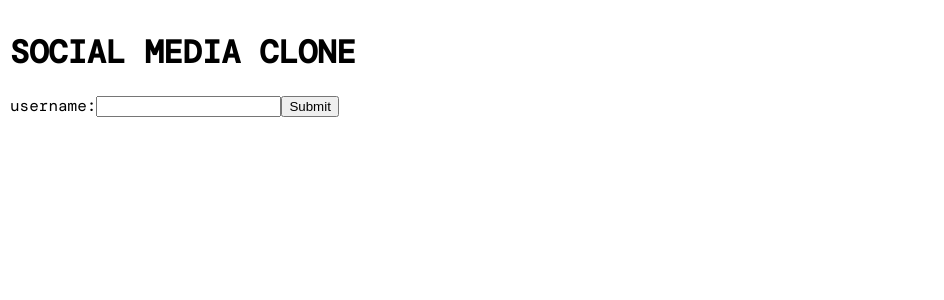
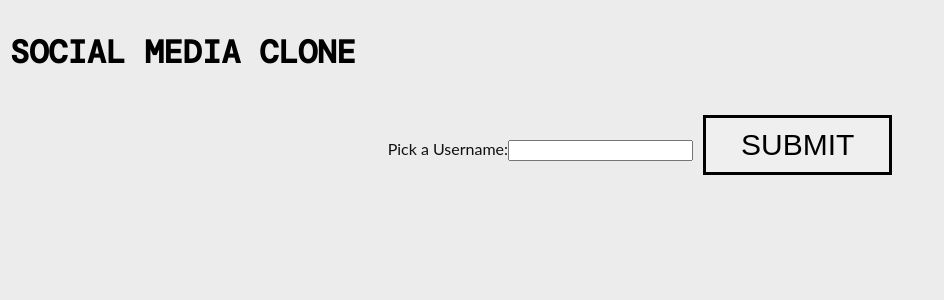
Before and after one commit to DAngelo345/React-Project, a React (Create React App) app: page / in a window 1280 px wide. Shown: the top 300 px of the page, without its empty margins (0-944 px from the left). Built offline with nearby package versions, Linux system fonts and the light colour scheme; a web font is replaced by a local one.

Commit message:
css stuff

```diff
--- a/src/App.js
+++ b/src/App.js
@@ -9,7 +9,7 @@ function App(props) {
     <div className="index">
 
 
-      <h1>SOCIAL MEDIA CLONE</h1>
+      <h1 className="header">SOCIAL MEDIA CLONE</h1>
 
       {props.setuser.username ?
       <Switch>
--- a/src/cards.css
+++ b/src/cards.css
@@ -3,7 +3,7 @@
 body {
     padding: 10px;
     /* margin: auto; */
-    background-color: #ffffff;
+    background-color: #ECECEC;
     color: rgb(0, 0, 0);
     font-family: 'DM Mono', monospace;
     /* align-items: center; */
--- a/src/components/Login.js
+++ b/src/components/Login.js
@@ -2,6 +2,7 @@ import { useState } from 'react'
 import { submitLogin } from '../redux/actionCreators'
 import { connect } from 'react-redux'
 import { useHistory } from 'react-router-dom'
+import '../morecss.css';
 
 function Login(props) {
 
@@ -21,10 +22,10 @@ return (
     <p className="login">
         <form onSubmit={handleSubmit}>
             <label>
-                username:
+                Pick a Username:
                 <input type="text" name="username" value={username} onChange={(e) => setUsername(e.target.value)} />
             </label>
-            <input type="submit" value="Submit" />
+            <input  className="btn" type="submit" value="SUBMIT" />
         </form>
      </p>
         )
--- a/src/components/Nav.js
+++ b/src/components/Nav.js
@@ -2,7 +2,11 @@ import { NavLink } from 'react-router-dom'
 import { connect } from 'react-redux'
 import { submitLogout } from '../redux/actionCreators';
 import '../cards.css';
-function Nav( { submitLogout }) {
+function Nav({ submitLogout }) {
+
+
+
+
     return <nav>
 
         <NavLink to="/posts" className="nav">ALL POSTS</NavLink>
--- a/src/components/PostCard.js
+++ b/src/components/PostCard.js
@@ -14,7 +14,7 @@ export default function PostCard({ id, image, description, likes, username, user
             <Link to={`/users/${user_id}`}><h3> Author: {username}</h3></Link>
             <Link to={`/users/${user_id}`}><img class="card__image" src={image} alt={description} /></Link>
             <p>{description}</p>
-            <button onClick={() => setCount(count + 1)}> {count} </button>
+            <button className="btn" onClick={() => setCount(count + 1)}> {count} </button>
         </div>
     )
 }
--- a/src/components/PostForm.js
+++ b/src/components/PostForm.js
@@ -1,14 +1,16 @@
 
 import { useHistory } from 'react-router-dom'
 import { useEffect } from "react"
-import { submitPost, getPosts } from '../redux/actionCreators'
+import { submitPost, getPosts, submitLogin } from '../redux/actionCreators'
 import { connect } from 'react-redux'
 import { useState } from 'react'
+// import { $CombinedState } from 'redux'
 
 
-function PostForm({ userId, submitPost, getPosts }) {
+function PostForm({ userId, userName, submitPost, getPosts, submitLogin }) {
     console.log(userId)
 
+    // console.log(userName)
     useEffect(getPosts, [getPosts])
 
     const history = useHistory()
@@ -17,11 +19,11 @@ function PostForm({ userId, submitPost, getPosts }) {
     const [description, setDescription] = useState('')
 
     const handleSubmit = (e) => {
-        e.preventDefault()
+        // e.preventDefault()
         const newPost = { image, description, user_id: userId }
         // console.log(newPost)
-       submitPost(newPost)
-        history.push("/posts/:id")
+        submitPost(newPost)
+        // history.push(`/users/${userId}`)
     }
 
     return (
@@ -39,6 +41,6 @@ function PostForm({ userId, submitPost, getPosts }) {
     )
 
 }
-const mapStateToProps = (state) => ({ userId: state.setuser.id })
+const mapStateToProps = (state) => ({ userId: state.setuser.id, userName: state.setuser.username })
 
-export default connect(mapStateToProps, { submitPost, getPosts })(PostForm);
+export default connect(mapStateToProps, { submitPost, getPosts, submitLogin })(PostForm);
--- a/src/containers/Postindex.js
+++ b/src/containers/Postindex.js
@@ -1,14 +1,17 @@
 import { useEffect } from "react"
-import { getPosts } from '../redux/actionCreators'
+import { getPosts, submitPost } from '../redux/actionCreators'
 import { connect } from 'react-redux'
 import { PostCard, Nav, PostForm } from '../components'
 import { useState } from 'react'
 import '../card.css';
 import '../cards.css';
+import '../index.css';
 
-function PostIndex({ getPosts, posts}) {
+function PostIndex({ getPosts, posts, submitPost }) {
 
-    useEffect(getPosts, [getPosts])
+
+    // actually CHECK THE LENGTH OF [getPost] and if that changes useEffect should modify the indexpage
+    useEffect(getPosts, [getPosts], [submitPost])
     // console.log(posts)
     // const [count, setCount] = useState(0);
 
@@ -23,7 +26,6 @@ function PostIndex({ getPosts, posts}) {
         else {
             return posts
         }
-
     }
 
     return(
@@ -33,7 +35,6 @@ function PostIndex({ getPosts, posts}) {
 
                 {/* sortedArray() */}
                 {sortedArray().map(post => <PostCard {...post} key={post.id} />)}
-
                 <button onClick={() => setActive(!active)}>{active ? 'true' : 'false'}</button>
                 <PostForm />
         </div>
@@ -46,4 +47,4 @@ const mapStatetoPorps = (state) => {
 
 }
 
-export default connect(mapStatetoPorps, { getPosts })(PostIndex)
+export default connect(mapStatetoPorps, { getPosts, submitPost })(PostIndex)
--- a/src/containers/UserProfile.js
+++ b/src/containers/UserProfile.js
@@ -39,15 +39,10 @@ function UserProfile({ getUser, clearUser, user, setuser }) {
 
 </div>
 
-
-
     return <>
         <Nav/>
         {user ? loaded() : spinner()}
-
         </>
-
-
 
 }
 
--- a/src/index.css
+++ b/src/index.css
@@ -1,11 +1,16 @@
 body {
   margin: 0;
+  background-color: #ECECEC;
   font-family: -apple-system, BlinkMacSystemFont, 'Segoe UI', 'Roboto', 'Oxygen',
     'Ubuntu', 'Cantarell', 'Fira Sans', 'Droid Sans', 'Helvetica Neue',
     sans-serif;
   -webkit-font-smoothing: antialiased;
   -moz-osx-font-smoothing: grayscale;
 }
+.header{
+  align-content: center;
+  align-content: center;
+}
 
 code {
   font-family: source-code-pro, Menlo, Monaco, Consolas, 'Courier New',
--- /dev/null
+++ b/src/morecss.css
@@ -0,0 +1,41 @@
+/* .squarebutton {
+    border: 3.5px solid black;
+    margin-left: 10px;
+    padding: 10px 22px;
+    position: relative;
+    background-color: transparent;
+
+} */
+
+.login,html{
+	height: 100%;
+}
+.header {
+    align-items: center;
+    align-content: center;
+}
+
+.login {
+	font-family: "Lato", sans-serif;
+	color: #111;
+	display: flex;
+	flex-direction: row;
+	align-items: center;
+	align-content: center;
+	justify-content: center;
+	background-color: #ECECEC;
+}
+
+.btn{
+    border: 3.5px solid black;
+	margin: 20px auto;
+    margin-left:10px;
+	/* border: none; */
+	padding: 10px 35px;
+	font-size: 30px;
+	position: relative;
+
+}
+.btn:hover{
+    background-color: rgb(240, 233, 34);
+}
--- a/src/style.css
+++ b/src/style.css
@@ -5,6 +5,9 @@
     animation: transitonIn 0.75s;
 } */
 /* https://www.youtube.com/watch?v=zWB219zf1og */
+.header{
+align-content: center;
+}
 .login {
     animation: transitonIn 0.75s;
 }
@@ -24,6 +27,8 @@
     animation: transitonIn 0.75s;
 
 }
+
+
 @keyframes transitonIn {
     from {
         opacity: 0;
```
Also changed, not shown: src/components/UserProfilePage.js (+0 -7 lines). Lines whose indentation alone changed are shown as unchanged.
